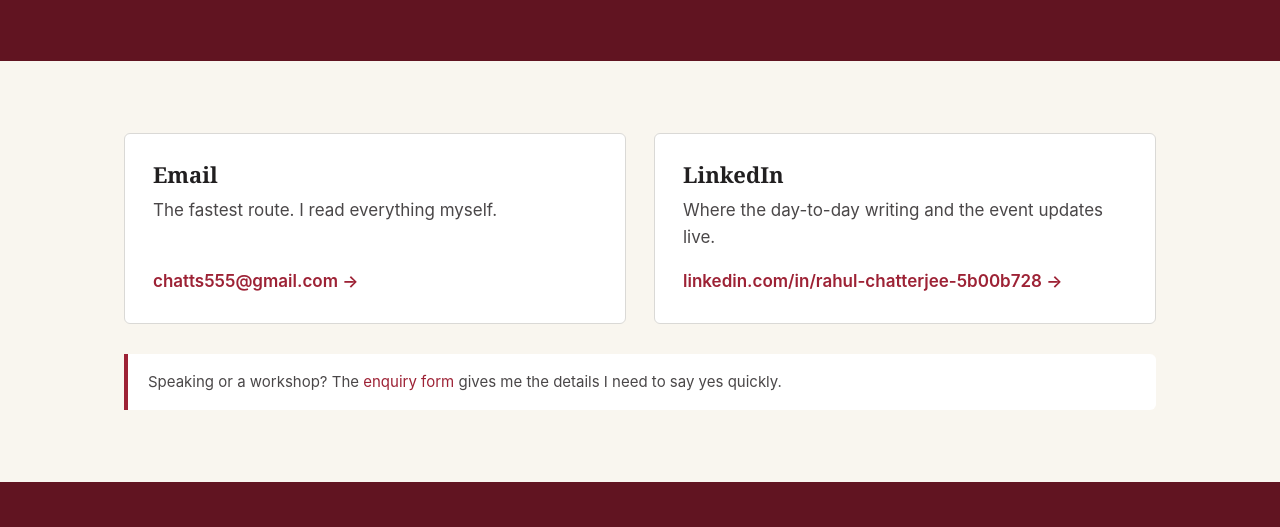
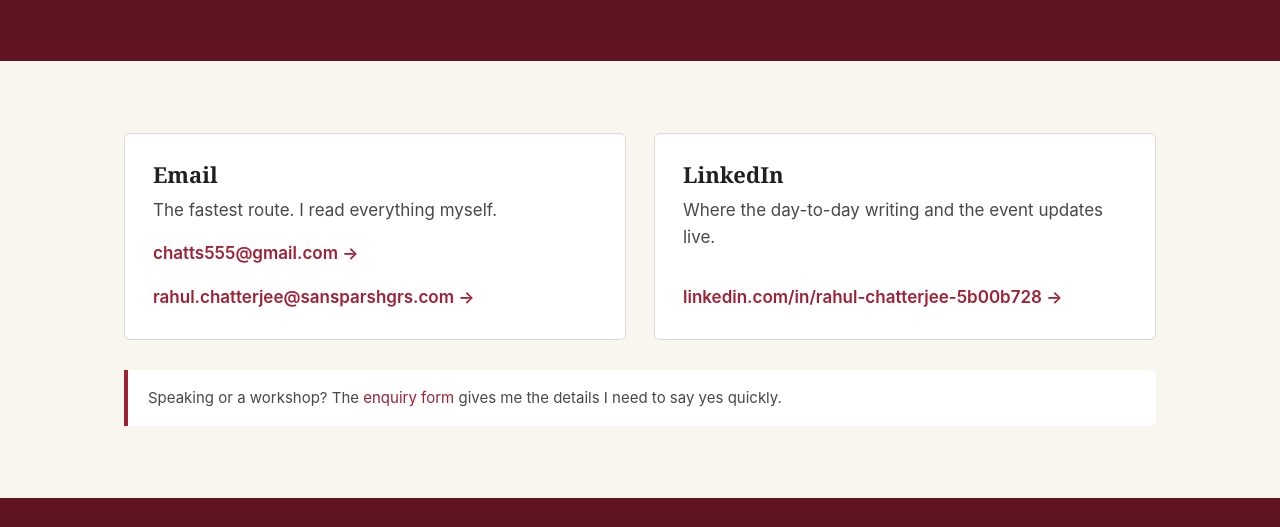
Before and after one commit to rahul-chatterjee-in/rahulchatterjee-website, a plain HTML site: page contact.html in a window 1280 px wide. Shown: the part 249-776 px from the top of the page. Drawn offline with Linux system fonts and the light colour scheme.

Commit message:
Add approved professional email to Contact Email card

```diff
--- a/contact.html
+++ b/contact.html
@@ -37,6 +37,7 @@
       <h3>Email</h3>
       <p>The fastest route. I read everything myself.</p>
       <a class="card-link" href="mailto:chatts555@gmail.com">chatts555@gmail.com &rarr;</a>
+      <a class="card-link" href="mailto:rahul.chatterjee@sansparshgrs.com" style="overflow-wrap:anywhere">rahul.chatterjee@sansparshgrs.com &rarr;</a>
     </div>
     <div class="card">
       <h3>LinkedIn</h3>
```
